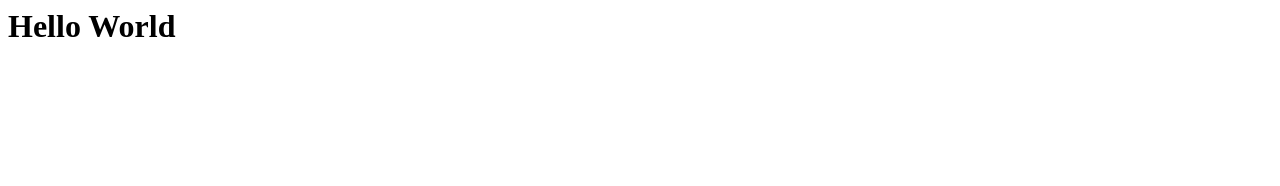
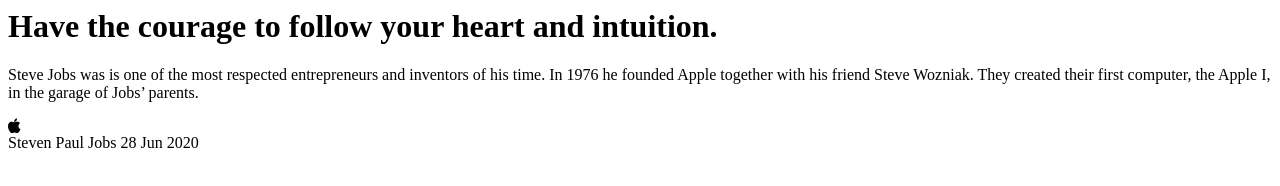
Before and after one commit to umairgit001/ABCTest, a plain HTML site: page index.html in a window 1280 px wide. Drawn offline with Linux system fonts and the light colour scheme.

Commit message:
Add files via upload

```diff
--- a/index.html
+++ b/index.html
@@ -1,8 +1,28 @@
-<html>
-<head>
-	<title></title>
-</head>
-<body>
-<h1>Hello World</h1>
-</body>
-</html>
+<link
+href="https://fonts.googleapis.com/css2?family=Manrope:wght@500;700&display=swap"
+rel="stylesheet"
+/>
+<link rel="stylesheet" href="https://cdnjs.cloudflare.com/ajax/libs/font-awesome/4.7.0/css/font-awesome.css" integrity="sha512-5A8nwdMOWrSz20fDsjczgUidUBR8liPYU+WymTZP1lmY9G6Oc7HlZv156XqnsgNUzTyMefFTcsFH/tnJE/+xBg==" crossorigin="anonymous" />
+
+<div class="container">
+<div class="article">
+  <div class="article-preview"></div>
+  <div class="article-info">
+    <h1>
+      Have the courage to follow your heart and intuition.
+    </h1>
+    <p>
+      Steve Jobs was is one of the most respected entrepreneurs and inventors of his time. In 1976 he founded Apple together with his friend Steve Wozniak. They created their first computer, the Apple I, in the garage of Jobs’ parents.
+    </p>
+    <div class="article-author">
+     <i class="fa fa-apple" aria-hidden="true"></i>
+      <div class="author-info">
+        <span class="author-name">Steven Paul Jobs</span>
+        <span class="date">28 Jun 2020</span>
+      </div>
+
+    </div>
+
+  </div>
+</div>
+</div>
```
